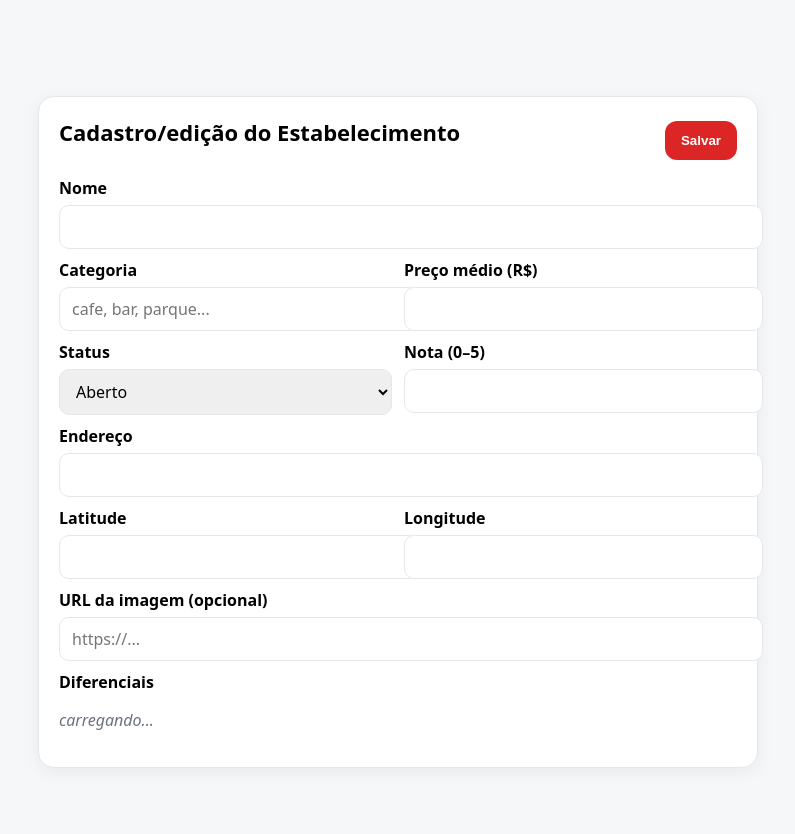
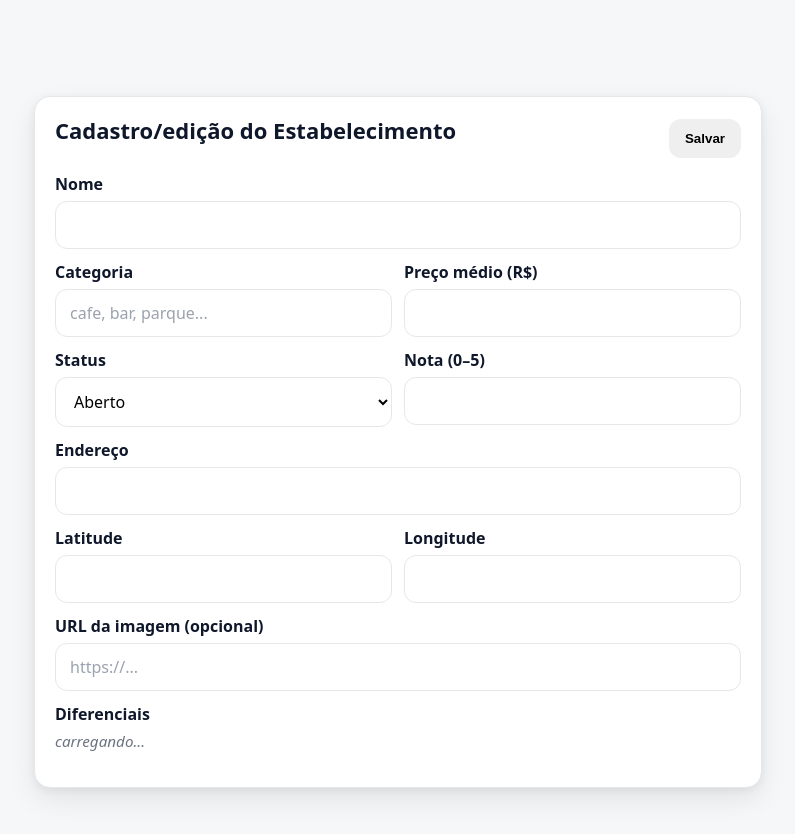
Before and after one commit to YagosOliveira/Sphera_TCC, a plain HTML site: page owner.html in a window 1280 px wide. Shown: the whole page, without its empty margins (242-1037 px from the left). Drawn offline with Linux system fonts and the light colour scheme; a script that the page names is missing.

Commit message:
fix: corrijido bug css owner e login

```diff
--- a/owner.html
+++ b/owner.html
@@ -4,22 +4,7 @@
   <meta charset="UTF-8" />
   <meta name="viewport" content="width=device-width, initial-scale=1.0"/>
   <title>Painel do Estabelecimento</title>
-
-  <style>
-    :root { --primary:#dc2626; --muted:#6b7280; }
-    body { font-family: system-ui, -apple-system, Segoe UI, Roboto, sans-serif; background:#f6f7f9; margin:0; }
-    .wrap { max-width:720px; margin:96px auto 64px; padding:0 16px; }
-    .card { background:#fff; border:1px solid #e5e7eb; border-radius:16px; padding:20px; box-shadow:0 4px 18px rgba(0,0,0,.06); }
-    h1 { margin:0 0 16px; font-size:22px; }
-    label { display:block; margin:10px 0 6px; font-weight:600; }
-    input, select, textarea { width:100%; padding:10px 12px; border:1px solid #e5e7eb; border-radius:10px; font:inherit; }
-    .cols { display:grid; grid-template-columns: 1fr 1fr; gap:12px; }
-    .features { display:flex; flex-wrap:wrap; gap:10px; margin-top:6px; }
-    .chip { display:inline-flex; align-items:center; gap:8px; border:1px solid #e5e7eb; border-radius:999px; padding:6px 10px; }
-    .btn { appearance:none; border:0; background:var(--primary); color:#fff; padding:12px 16px; border-radius:12px; cursor:pointer; font-weight:600; }
-    .bar { display:flex; align-items:center; gap:12px; justify-content:space-between; margin-bottom:14px; }
-    .msg { margin-top:10px; color:var(--muted); }
-  </style>
+  <link rel="stylesheet" href="./styleowner.css" />
 
   <!-- Supabase client -->
   <script type="module">
@@ -30,7 +15,7 @@
     );
   </script>
 </head>
-<body>
+<body class="">
   <div class="wrap">
     <div class="card">
       <div class="bar">
@@ -98,7 +83,7 @@
     const featuresBox = document.getElementById('featuresBox');
     const statusMsg = document.getElementById('statusMsg');
 
-    /*const { data:{ user } } = await supabase.auth.getUser();
+    const { data:{ user } } = await supabase.auth.getUser();
     if (!user) {
       location.href = '/login.html';
     }
@@ -109,7 +94,7 @@
     if (profErr || !prof || prof.role !== 'OWNER') {
       alert('Apenas estabelecimentos (OWNER) podem acessar.');
       location.href = '/';
-    }*/
+    }
 
     // 2) carrega catálogo de features
     const { data: feats, error: featErr } = await supabase
--- a/stylelogin.css
+++ b/stylelogin.css
@@ -1,11 +1,203 @@
-.auth{ display:grid; place-items:start center; padding-top:90px }
-.card{ width:min(420px, 92vw); background:#fff; border:1px solid #eee; border-radius:18px; padding:18px 18px 22px; box-shadow:0 12px 36px rgba(0,0,0,.08) }
-.card h2{ margin:6px 0 16px; color:#d33; font-weight:700 }
-.card input{ width:100%; padding:14px 16px; border:0; background:#e9e9ea; border-radius:999px; margin-bottom:12px; font-size:15px }
-.btn{ display:block; width:100%; padding:12px 16px; border-radius:12px; text-align:center; text-decoration:none; border:0; cursor:pointer }
-.btn.primary{ background:#d33; color:#fff; font-weight:700 }
-.btn.google{ background:#000; color:#fff; font-weight:600 }
-.toggle{ display:flex; align-items:center; gap:8px; margin:8px 2px 14px }
-.or{ display:flex; align-items:center; gap:12px; color:#888; margin:12px 0 }
-.or::before,.or::after{ content:""; height:1px; background:#eee; flex:1 }
-.hidden{ display:none }
+/* ====== Reset & tokens (mantém os seus) ====== */
+*,
+*::before,
+*::after { box-sizing: border-box; }
+
+:root{
+  --bg: #f6f7f9;
+  --surface: #ffffff;
+  --text: #0f172a;
+  --muted: #6b7280;
+  --border: #e5e7eb;
+  --primary: #dc2626;
+  --primary-600:#b91c1c;
+  --ring: 0 0 0 3px rgba(220,38,38,.18);
+  --shadow: 0 2px 8px rgba(0,0,0,.06), 0 12px 28px rgba(0,0,0,.08);
+  --radius: 16px;
+  --radius-sm: 12px;
+  --radius-pill: 999px;
+}
+
+html, body { height: 100%; }
+body{
+  margin: 0;
+  font-family: system-ui, -apple-system, Segoe UI, Roboto, Ubuntu, Cantarell, 'Helvetica Neue', Arial, sans-serif;
+  color: var(--text);
+  background: var(--bg);
+  -webkit-font-smoothing: antialiased;
+}
+
+/* ====== Card base ====== */
+.card{
+  background: var(--surface);
+  border: 1px solid var(--border);
+  border-radius: var(--radius);
+  box-shadow: var(--shadow);
+  padding: 24px;
+}
+
+h2{ margin: 0 0 14px; font-size: 20px; }
+
+/* ====== Inputs ====== */
+input, select, textarea{
+  width: 100%;
+  font: inherit;
+  background: #fff;
+  border: 1px solid var(--border);
+  border-radius: var(--radius-sm);
+  padding: 12px 14px;
+  outline: none;
+  transition: border-color .15s ease, box-shadow .15s ease, background .15s ease;
+}
+input::placeholder{ color:#9aa3ae; }
+input:focus, select:focus, textarea:focus{ border-color:var(--primary); box-shadow:var(--ring); }
+
+/* ====== Layout da página de auth ====== */
+.auth-page{
+  min-height: 100dvh;
+  display: grid;
+  place-items: center;
+  padding: 24px 16px;
+}
+.auth-page .card{
+  width: min(440px, 100%);
+}
+
+/* espaçamento vertical consistente entre os filhos do form */
+.auth-page .card > * + *{ margin-top: 12px; }
+
+/* ====== Toggle (checkbox + texto) ====== */
+.toggle{
+  display: flex;
+  align-items: center;
+  gap: 10px;
+  color: var(--muted);
+  user-select: none;
+  line-height: 1.25;
+}
+.toggle input[type="checkbox"]{
+  width: 18px; height: 18px;
+  accent-color: var(--primary);
+  flex: 0 0 18px;
+}
+.toggle span{
+  display: inline-block;
+  /* evita quebra estranha: só quebra se faltar espaço de verdade */
+  word-break: break-word;
+}
+
+/* ====== Botões ====== */
+.btn{
+  appearance: none;
+  border: 0;
+  border-radius: var(--radius-sm);
+  padding: 12px 16px;
+  font-weight: 600;
+  cursor: pointer;
+  transition: transform .06s ease, filter .15s ease, opacity .15s ease;
+  width: 100%;                 /* largura total */
+}
+.btn:active{ transform: translateY(1px); }
+
+.btn.primary{ background: var(--primary); color:#fff; }
+.btn.primary:hover{ filter: brightness(.98); }
+.btn.primary:disabled{ opacity:.7; cursor:not-allowed; }
+
+.btn.google{ background:#000; color:#fff; }
+
+/* ====== Separador “ou” ====== */
+.or{
+  display: flex; align-items: center; gap: 10px;
+  color: var(--muted); font-size: .95rem;
+  margin: 8px 0;
+}
+.or::before, .or::after{
+  content: ""; height: 1px; background: var(--border); flex: 1;
+}
+
+/* ====== Dicas e mensagens ====== */
+.hint{ color: var(--muted); font-size:.95rem; }
+.meta{ color: var(--muted); font-size:.95rem; }
+
+/* ====== util ====== */
+.hidden{ display:none !important; }
+
+/* ====== responsivo ====== */
+@media (max-width: 380px){
+  .toggle{ align-items:flex-start; }
+}
+
+
+/* ---------- CABECALHO ---------- */
+
+/* ====== Topbar ====== */
+.topbar{
+  position:fixed; inset:0 0 auto 0; height:56px;
+  background:var(--brand); color:#9b1111; z-index:50;
+  box-shadow:0 2px 10px rgba(0,0,0,.15);
+}
+.topbar-inner{
+  height:100%;
+  max-width:1280px; margin:0 auto;
+  padding:0 16px;
+  display:flex; align-items:center; justify-content:space-between;
+}
+
+/* Logo como imagem */
+.brand-img{
+  display:block;
+  height:28px;        /* ajuste conforme a proporção da sua logo */
+  width:auto;
+}
+.brand{
+  display:inline-flex;
+  align-items:center;
+  gap:10px;
+  color:#fff;
+  text-decoration:none;
+}
+.brand-name{
+  font-weight:800;
+  letter-spacing:.5px;
+  font-size:18px;
+  color:#fff;
+}
+
+/* Menu centralizado */
+.main-nav{
+  position:absolute; left:50%; top:50%;
+  transform:translate(-50%,-50%);
+  display:flex; gap:28px;
+}
+.main-nav a{
+  color:#fff; text-decoration:none; font-weight:600; font-size:15px;
+  opacity:.95;
+}
+.main-nav a:hover{opacity:1; text-decoration:underline}
+
+/* Botão Login à direita */
+.btn-login{
+  display:inline-flex; align-items:center; justify-content:center;
+  height:34px; padding:0 14px;
+  background:#fff; color:var(--brand);
+  border-radius:999px; font-weight:700; text-decoration:none;
+  box-shadow:0 2px 10px rgba(255,255,255,.25), inset 0 0 0 1px rgba(0,0,0,.05);
+}
+
+/* Ajuste do conteúdo p/ header fixo */
+.app{
+  margin-top:56px;
+  height:calc(100dvh - 56px);
+}
+
+/* Responsivo do topo */
+@media (max-width:880px){
+  .topbar-inner{grid-template-columns:auto 1fr auto}
+  .main-nav{gap:14px}
+  .brand-name{font-size:16px}
+}
+@media (max-width:640px){
+  .main-nav{justify-content:center}
+  .main-nav a{font-size:14px}
+  .btn-login{height:32px; padding:0 12px}
+}
--- /dev/null
+++ b/styleowner.css
@@ -0,0 +1,155 @@
+/* ====== Reset simples e tokens ====== */
+*,
+*::before,
+*::after { box-sizing: border-box; }
+
+:root{
+  --bg: #f6f7f9;
+  --surface: #ffffff;
+  --text: #0f172a;
+  --muted: #6b7280;
+  --border: #e5e7eb;
+  --primary: #dc2626;
+  --primary-600:#b91c1c;
+  --ring: 0 0 0 3px rgba(220,38,38,.18);
+  --shadow: 0 2px 8px rgba(0,0,0,.06), 0 12px 28px rgba(0,0,0,.08);
+  --radius: 16px;
+  --radius-sm: 12px;
+  --radius-pill: 999px;
+}
+
+html, body { height: 100%; }
+body{
+  margin: 0;
+  font-family: system-ui, -apple-system, Segoe UI, Roboto, Ubuntu, Cantarell, 'Helvetica Neue', Arial, sans-serif;
+  color: var(--text);
+  background: var(--bg);
+  -webkit-font-smoothing: antialiased;
+}
+
+/* ====== Container e cards ====== */
+.wrap{
+  max-width: 760px;
+  margin: 96px auto 64px;
+  padding: 0 16px;
+}
+
+.card{
+  background: var(--surface);
+  border: 1px solid var(--border);
+  border-radius: var(--radius);
+  box-shadow: var(--shadow);
+  padding: 20px;
+}
+
+h1, h2{
+  margin: 0 0 16px;
+  line-height: 1.2;
+}
+h1{ font-size: 22px; }
+h2{ font-size: 20px; color: var(--text); }
+
+/* ====== Form ====== */
+label{
+  display: block;
+  margin: 12px 0 6px;
+  font-weight: 600;
+}
+
+input, select, textarea{
+  width: 100%;
+  font: inherit;
+  background: #fff;
+  border: 1px solid var(--border);
+  border-radius: var(--radius-sm);
+  padding: 12px 14px;
+  outline: none;
+  transition: border-color .15s ease, box-shadow .15s ease, background .15s ease;
+}
+
+textarea{ min-height: 110px; resize: vertical; }
+
+input::placeholder,
+textarea::placeholder{ color: #9aa3ae; }
+
+input:focus, select:focus, textarea:focus{
+  border-color: var(--primary);
+  box-shadow: var(--ring);
+}
+
+/* grid dos campos lado a lado */
+.cols{
+  display: grid;
+  grid-template-columns: 1fr 1fr;
+  gap: 12px;
+}
+
+/* ====== Chips / diferenciais ====== */
+.features{
+  display: flex; flex-wrap: wrap;
+  gap: 10px; margin-top: 6px;
+}
+.chip{
+  display: inline-flex; align-items: center; gap: 8px;
+  border: 1px solid var(--border);
+  border-radius: var(--radius-pill);
+  padding: 8px 12px;
+  background: #fff;
+  cursor: pointer;
+}
+.chip input{ accent-color: var(--primary); }
+
+/* ====== Botões ====== */
+.btn{
+  appearance: none;
+  border: 0;
+  border-radius: var(--radius-sm);
+  padding: 12px 16px;
+  font-weight: 600;
+  cursor: pointer;
+  transition: transform .06s ease, filter .15s ease;
+}
+.btn:active{ transform: translateY(1px); }
+
+.btn.primary{
+  background: var(--primary);
+  color: #fff;
+}
+.btn.primary:hover{ filter: brightness(.98); }
+.btn.primary:disabled{ opacity:.7; cursor: not-allowed; }
+
+.btn.ghost{
+  background: #fff;
+  color: var(--text);
+  border: 1px solid var(--border);
+}
+
+/* barra do topo do card (título + botão salvar) */
+.bar{
+  display: flex;
+  align-items: center;
+  justify-content: space-between;
+  gap: 12px;
+  margin-bottom: 14px;
+}
+
+/* OWNER */
+.owner .wrap{ max-width: 820px; }
+.owner .card{ padding: 24px; }
+.owner .btn#btnSave{ min-width: 120px; border-radius: 14px; }
+
+.features{ max-height: 160px; overflow: auto; padding-right: 4px; }
+
+
+/* mensagens */
+.meta, .msg{ color: var(--muted); font-size: .95rem; }
+
+/* ====== Responsivo ====== */
+@media (max-width: 780px){
+  .wrap{ margin: 72px auto 48px; }
+}
+
+@media (max-width: 560px){
+  .cols{ grid-template-columns: 1fr; }
+  .bar{ flex-direction: column; align-items: flex-start; gap: 10px; }
+}
```
Also changed, not shown: login.html (+17 -2 lines).
